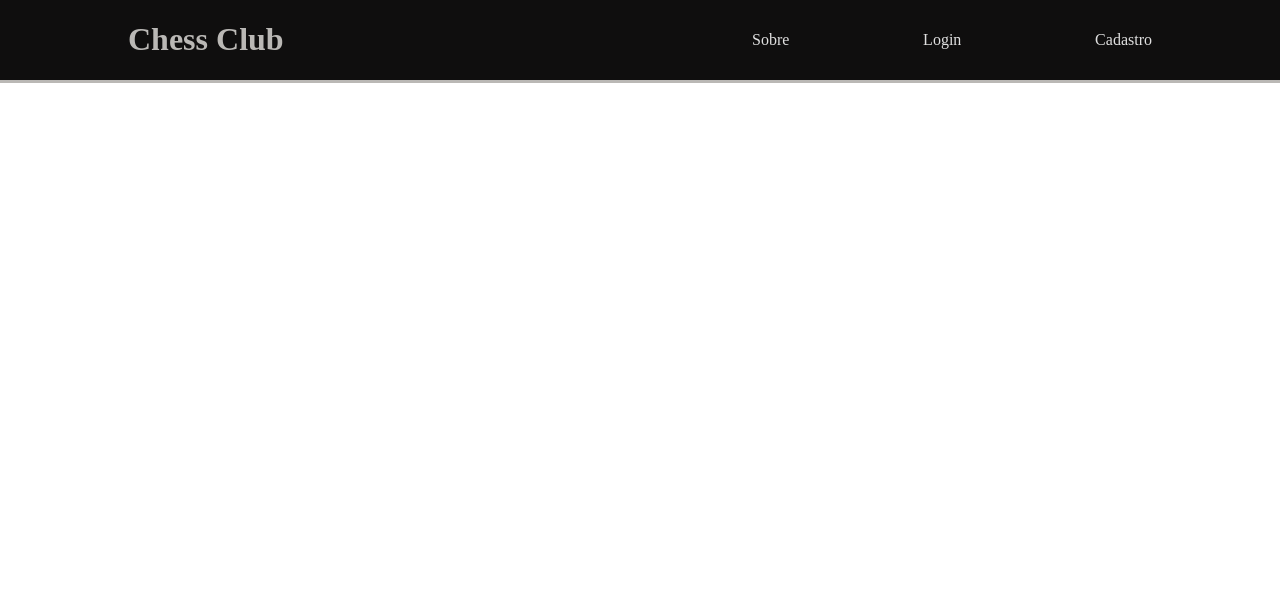
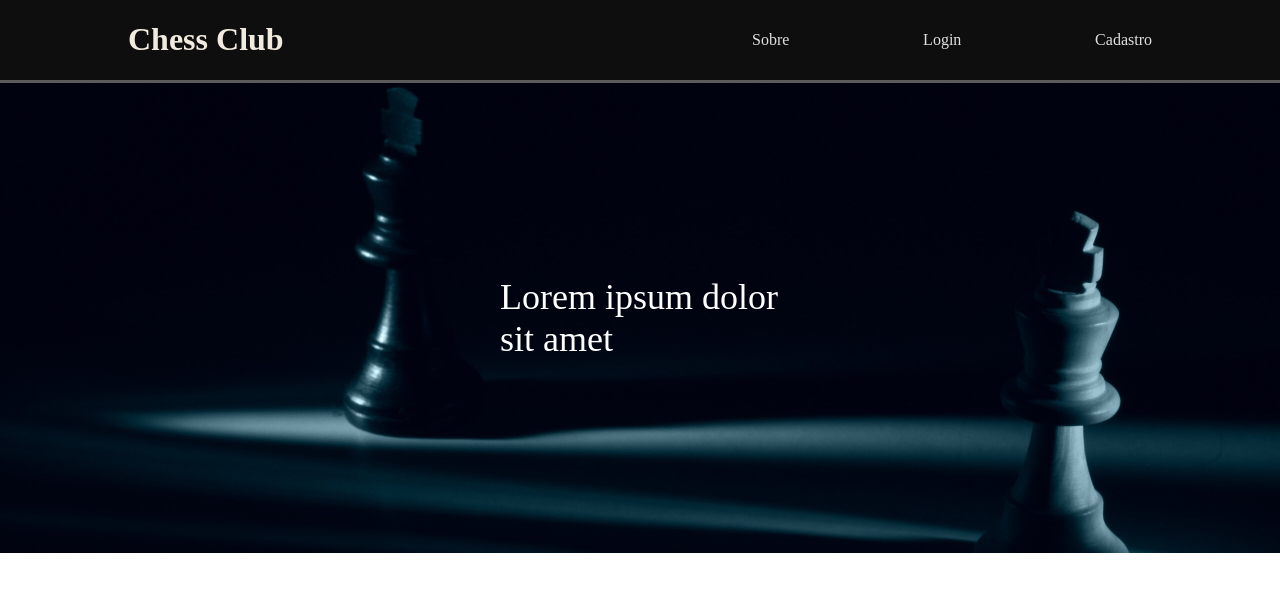
Before and after one commit to pedroarturdesouza/ProjetoIndividual-ChessClub, a plain HTML site: page public/index.html in a window 1280 px wide. Drawn offline with Linux system fonts and the light colour scheme.

Commit message:
adição de background

```diff
--- a/public/css/index.css
+++ b/public/css/index.css
@@ -6,11 +6,12 @@
 
 body {
     margin: 0;
+
 }
 
 .header {
-      border-bottom: 3px solid #bab8b5;
-      margin: 0px 0px 3px 0px;
+      border-bottom: 3px solid #5c5b5b;
+      margin: 0px 0px 0px 0px;
       background-color: rgb(15, 14, 14);
 
 }
@@ -34,13 +35,16 @@ body {
 
     .header a {
         text-decoration: none;
-        color: rgb(241, 236, 221);
+        color: rgb(243, 243, 243);
+        text-shadow: 0 0 10px whitesmoke;
+
 
        }
 
+
        .header h1 {
 
-           color: #bab8b5;
+           color: #f1eadf;
 
        }
        .container {
@@ -53,8 +57,9 @@ body {
 
     .banner {
 
-          background-image: url(assets/img/background.png);
+          background-image: url(../assets/img/background.png);
           background-size: cover;
+          background-position: center center;
 
     }
 
```
